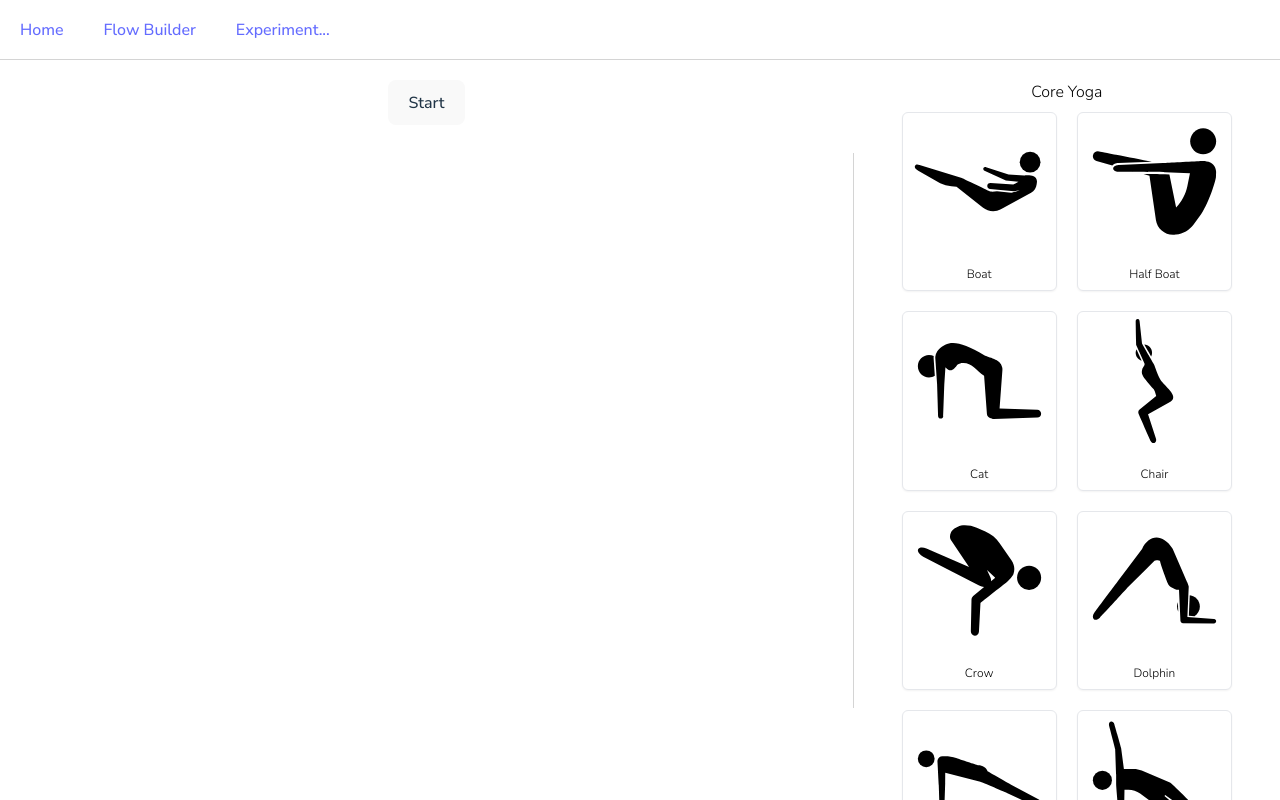
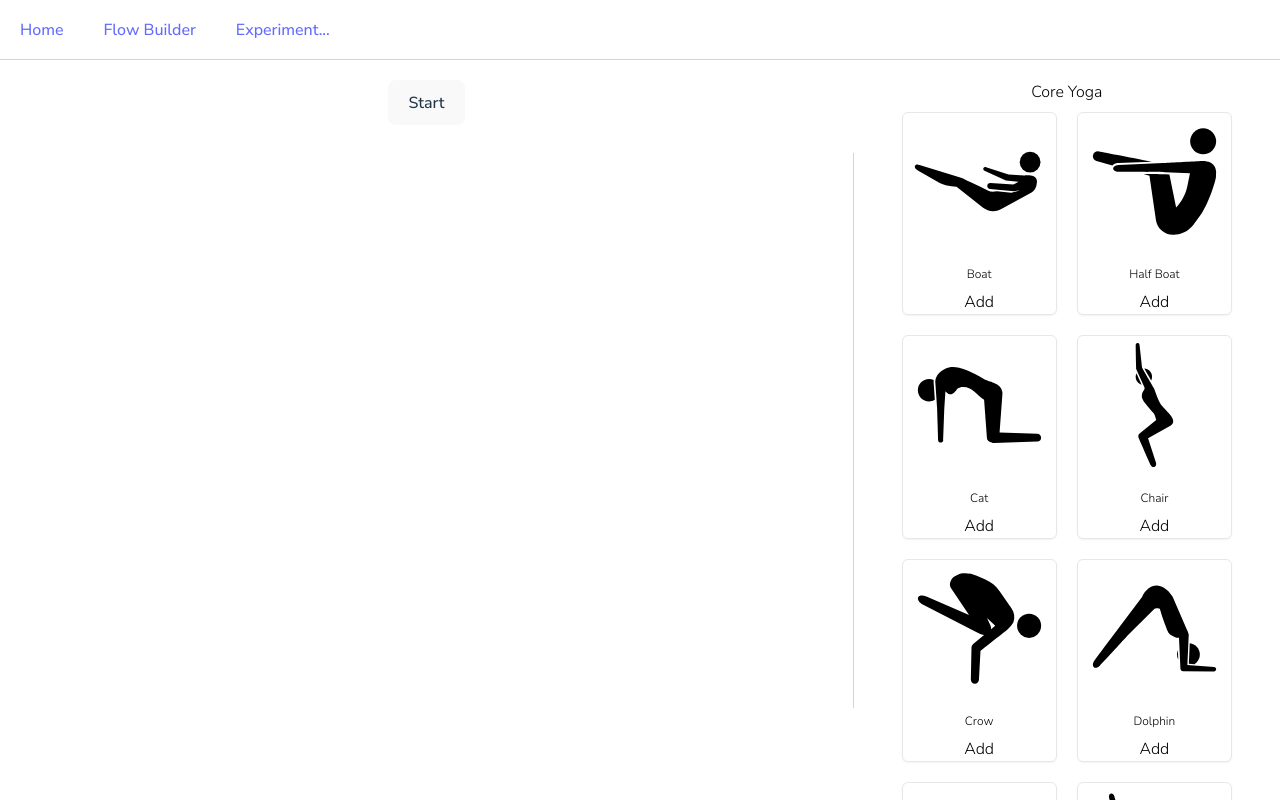
Before and after one commit to sevleo/YoGato-frontend, a React (Vite) app: page /builder in a window 1280 px wide. Built offline with nearby package versions, Linux system fonts and the light colour scheme.

Commit message:
Change draggable to click

```diff
--- a/src/components/buildingBlocks/Aspect/AspectController.tsx
+++ b/src/components/buildingBlocks/Aspect/AspectController.tsx
@@ -1,8 +1,7 @@
 // React
 import { HTMLAttributes } from "react";
-
-// DndKit
-import { useDraggable } from "@dnd-kit/core";
+import { v4 as uuidv4 } from "uuid";
+import svgProvider from "../../../assets/svgProvider";
 
 // Components
 import Aspect from "./AspectDisplay";
@@ -21,20 +20,50 @@ type Props = {
   count: number;
 } & HTMLAttributes<HTMLDivElement>;
 
-export default function AspectController({ aspect, count }: Props) {
-  const { attributes, isDragging, listeners, setNodeRef } = useDraggable({
-    id: aspect.english_name + aspect.category_name,
-  });
+export default function AspectController({ aspect, count, setFlow }: Props) {
+  const handleClick = () => {
+    console.log(aspect);
+    const newUnit = {
+      id: uuidv4(),
+      name: aspect.english_name,
+      sanskritName: aspect.sanskrit_name_adapted,
+      duration: 1,
+      announcement: aspect.english_name,
+      image: svgProvider(aspect.url_svg_alt_local),
+      aspectId: aspect.id,
+      url_svg_alt_local: aspect.url_svg_alt_local,
+    };
 
-  return (
-    <Aspect
-      aspect={aspect}
-      count={count}
-      ref={setNodeRef}
-      isOpacityEnabled={isDragging}
-      isDragging={isDragging}
-      {...attributes}
-      {...listeners}
-    />
-  );
+    setFlow((prevFlow) => {
+      const updatedUnits = [...prevFlow.units, newUnit];
+      const totalDuration = updatedUnits.reduce(
+        (acc, unit) => acc + unit.duration,
+        0
+      );
+      // Update aspect count
+      const uniqueAspects: { id: number; count: number }[] = [];
+      updatedUnits.forEach((unit) => {
+        const matchingAspectIndex = uniqueAspects.findIndex(
+          (aspect) => aspect.id === unit.aspectId
+        );
+        if (matchingAspectIndex !== -1) {
+          uniqueAspects[matchingAspectIndex].count += 1;
+        } else {
+          const uniqueAspect = {
+            id: unit.aspectId,
+            count: 1,
+          };
+          uniqueAspects.push(uniqueAspect);
+        }
+      });
+      return {
+        ...prevFlow,
+        units: updatedUnits,
+        duration: totalDuration,
+        uniqueAspects: uniqueAspects,
+      };
+    });
+  };
+
+  return <Aspect aspect={aspect} count={count} handleClick={handleClick} />;
 }
--- a/src/components/buildingBlocks/Aspect/AspectDisplay.tsx
+++ b/src/components/buildingBlocks/Aspect/AspectDisplay.tsx
@@ -1,5 +1,4 @@
 // React
-import { CSSProperties, forwardRef, HTMLAttributes } from "react";
 import svgProvider from "../../../assets/svgProvider";
 
 // Types & interfaces
@@ -10,52 +9,34 @@ svgProvider("boatstraightlegs");
 type Props = {
   aspect: AspectType;
   count: number;
-  isOpacityEnabled?: boolean;
-  isDragging?: boolean;
-} & HTMLAttributes<HTMLDivElement>;
+};
 
-const Aspect = forwardRef<HTMLDivElement, Props>(
-  ({ aspect, isOpacityEnabled, isDragging, style, count, ...props }, ref) => {
-    const styles: CSSProperties = {
-      opacity: isOpacityEnabled ? "0.4" : "1",
-      cursor: isDragging ? "grabbing" : "grab",
-      //   lineHeight: "0.5",
-      // transform: isDragging ? "scale(1.05)" : "scale(1)",
-      color: "black",
-      maxWidth: "100px",
-      ...style,
-    };
-    // console.log(aspect);
-
+function Aspect({ aspect, count, handleClick }: Props) {
   const svg = svgProvider(aspect.url_svg_alt_local);
 
   return (
     <div
-        ref={ref}
       style={{
-          ...styles,
         maxWidth: "100%",
         objectFit: "cover",
       }}
-        {...props}
       key={aspect.english_name}
-        className=" border-rad relative flex flex-col items-center justify-between rounded-md border  border-gray-200 bg-white shadow-sm"
+      className=" border-rad relative flex flex-col items-center justify-between rounded-md border  border-gray-200 bg-white shadow-sm hover:cursor-pointer"
+      onClick={handleClick}
     >
       <div className="h-full w-full pb-2">
         <img className=" pl-2 pr-2" src={svg} alt="" />
       </div>
       <p className=" mb-2 mt-2 text-xs">{aspect.english_name}</p>
+      <div>Add</div>
 
       {count > 0 && (
         <span className=" absolute right-[3px] top-[3px] flex h-[16px] min-w-[16px] items-center justify-center rounded-full bg-red-600 p-0.5 text-xs text-white">
           {count}
         </span>
       )}
-
-        {/* <p>{aspect.sanskrit_name_adapted}</p> */}
     </div>
   );
 }
-);
 
 export default Aspect;
--- a/src/components/buildingBlocks/AspectCollection.tsx
+++ b/src/components/buildingBlocks/AspectCollection.tsx
@@ -1,6 +1,6 @@
 import AspectGroup from "./AspectGroup";
 
-export default function AspectCollection({ aspectGroups, flow }) {
+export default function AspectCollection({ aspectGroups, flow, setFlow }) {
   return (
     <>
       <div className="h-fit min-h-full w-full gap-5">
@@ -12,6 +12,7 @@ export default function AspectCollection({ aspectGroups, flow }) {
               category_name={aspectGroup.category_name}
               poses={aspectGroup.poses}
               uniqueAspects={flow.uniqueAspects}
+              setFlow={setFlow}
             ></AspectGroup>
           ))}
         </div>
--- a/src/components/buildingBlocks/AspectGroup.tsx
+++ b/src/components/buildingBlocks/AspectGroup.tsx
@@ -22,6 +22,7 @@ function AspectGroup({
   category_name,
   poses,
   uniqueAspects,
+  setFlow,
 }: AspectGroupProps) {
   // console.log(uniqueAspects);
   return (
@@ -41,6 +42,7 @@ function AspectGroup({
               key={pose.english_name + pose.category_name}
               aspect={pose}
               count={count}
+              setFlow={setFlow}
             ></AspectController>
           );
         })}
--- a/src/components/buildingBlocks/Flow.tsx
+++ b/src/components/buildingBlocks/Flow.tsx
@@ -6,7 +6,7 @@ import { useState } from "react";
 import mp3Provider from "../../assets/mp3Provider";
 
 // DndKit
-import { DndContext, useDroppable, DragEndEvent } from "@dnd-kit/core";
+import { DndContext, DragEndEvent } from "@dnd-kit/core";
 // import { restrictToVerticalAxis } from "@dnd-kit/modifiers";
 import {
   closestCenter,
@@ -50,22 +50,13 @@ interface FlowProps {
       }[];
     }>
   >;
-  isDragging: boolean;
 }
 
-function Flow({ flow, setFlow, isDragging }: FlowProps) {
+function Flow({ flow, setFlow }: FlowProps) {
   const [dragAllowed, setDragAllowed]: [
     boolean,
     Dispatch<React.SetStateAction<boolean>>,
   ] = useState<boolean>(true);
-
-  const { isOver, setNodeRef } = useDroppable({
-    id: "flow",
-  });
-
-  const style = {
-    border: isOver ? "1px solid green" : isDragging ? "1px solid gold" : "",
-  };
 
   const sensors = useSensors(
     useSensor(PointerSensor, {
@@ -166,11 +157,7 @@ function Flow({ flow, setFlow, isDragging }: FlowProps) {
       // modifiers={[restrictToVerticalAxis]}
     >
       <div className="ltr grid h-fit min-h-full">
-        <div
-          className="droppable-area  h-fit min-h-full"
-          ref={setNodeRef}
-          style={{ ...style }}
-        >
+        <div className="droppable-area  h-fit min-h-full">
           <button className="mb-2 mt-5" onClick={onButtonClick}>
             Start
           </button>
--- a/src/components/pages/Builder.tsx
+++ b/src/components/pages/Builder.tsx
@@ -1,31 +1,15 @@
 // React
 import { useEffect, useState } from "react";
 
-// DndKit
-import {
-  DndContext,
-  DragEndEvent,
-  DragOverlay,
-  DragStartEvent,
-} from "@dnd-kit/core";
-
 // Components
-import AspectGroup from "../buildingBlocks/AspectGroup";
 import Flow from "../buildingBlocks/Flow";
-import Aspect from "../buildingBlocks/Aspect/AspectDisplay";
 import Header from "../sections/Header";
 import AspectCollection from "../buildingBlocks/AspectCollection";
 
 // Types & interfaces
 import { UnitType } from "../buildingBlocks/Unit";
 import { AspectGroupType } from "../buildingBlocks/AspectGroup";
-import { AspectType } from "../buildingBlocks/Aspect/AspectController";
 import categories from "../../db/categories.json";
-
-// Other
-import { v4 as uuidv4 } from "uuid";
-
-import svgProvider from "../../assets/svgProvider";
 
 function Builder() {
   const aspectGroups: AspectGroupType[] = categories;
@@ -48,84 +32,6 @@ function Builder() {
   };
 
   const [flow, setFlow] = useState<Flow>(defaultFlow);
-  const [activeItem, setActiveItem] = useState<AspectType>();
-  const [isDragging, setIsDragging] = useState(false);
-  const [isAddedToFlow, setIsAddedToFlow] = useState(true);
-
-  const handleDragStart = (event: DragStartEvent) => {
-    const { active } = event;
-    const foundAspect = aspectGroups
-      .flatMap((group) => group.poses)
-      .find(
-        (aspect) => aspect.english_name + aspect.category_name === active.id
-      );
-    setActiveItem(foundAspect);
-    setIsDragging(true);
-  };
-
-  const handleDragEnd = (event: DragEndEvent) => {
-    const { over } = event;
-    // console.log(over);
-    if (!over) {
-      setIsAddedToFlow(false);
-      setIsDragging(false);
-      return;
-    }
-    updateFlow();
-    setIsAddedToFlow(true);
-    setIsDragging(false);
-  };
-
-  // const handleDragCancel = () => {
-  //   console.log("canceled");
-  //   setIsDragging(false);
-  // };
-
-  function updateFlow() {
-    if (activeItem) {
-      const newUnit = {
-        id: uuidv4(),
-        name: activeItem.english_name,
-        sanskritName: activeItem.sanskrit_name_adapted,
-        duration: 1,
-        announcement: activeItem.english_name,
-        image: svgProvider(activeItem.url_svg_alt_local),
-        aspectId: activeItem.id,
-        url_svg_alt_local: activeItem.url_svg_alt_local,
-      };
-
-      setFlow((prevFlow) => {
-        const updatedUnits = [...prevFlow.units, newUnit];
-        const totalDuration = updatedUnits.reduce(
-          (acc, unit) => acc + unit.duration,
-          0
-        );
-        // Update aspect count
-        const uniqueAspects: { id: number; count: number }[] = [];
-        updatedUnits.forEach((unit) => {
-          const matchingAspectIndex = uniqueAspects.findIndex(
-            (aspect) => aspect.id === unit.aspectId
-          );
-          if (matchingAspectIndex !== -1) {
-            uniqueAspects[matchingAspectIndex].count += 1;
-          } else {
-            const uniqueAspect = {
-              id: unit.aspectId,
-              count: 1,
-            };
-            uniqueAspects.push(uniqueAspect);
-          }
-        });
-
-        return {
-          ...prevFlow,
-          units: updatedUnits,
-          duration: totalDuration,
-          uniqueAspects: uniqueAspects,
-        };
-      });
-    }
-  }
 
   useEffect(() => {
     const handleKeyPress = (event: KeyboardEvent) => {
@@ -142,32 +48,20 @@ function Builder() {
   return (
     <>
       <Header />
-      <DndContext
-        onDragStart={handleDragStart}
-        onDragEnd={handleDragEnd}
-        // onDragCancel={handleDragCancel}
-      >
+
       <div className="builder ml-auto mr-auto flex h-full w-full max-w-screen-2xl pt-[60px]">
         <div className="rtl scrollbar-gutter canvas w-2/3 overflow-auto pl-[40px] pr-[40px] ">
-            <Flow flow={flow} setFlow={setFlow} isDragging={isDragging}></Flow>
+          <Flow flow={flow} setFlow={setFlow}></Flow>
         </div>
         <div className="h-3/4 w-[0.5px] self-center bg-neutral-300"></div>
         <div className=" scrollbar-gutter flex w-1/3 flex-row justify-start gap-5 overflow-auto pl-[40px] pr-[40px] ">
           <AspectCollection
             aspectGroups={aspectGroups}
             flow={flow}
+            setFlow={setFlow}
           ></AspectCollection>
         </div>
       </div>
-        <DragOverlay
-          dropAnimation={isAddedToFlow ? null : undefined}
-          style={{ transformOrigin: "0 0 " }}
-        >
-          {activeItem ? (
-            <Aspect aspect={activeItem} isDragging count={0} />
-          ) : null}
-        </DragOverlay>
-      </DndContext>
     </>
   );
 }
```
Lines whose indentation alone changed are shown as unchanged.
